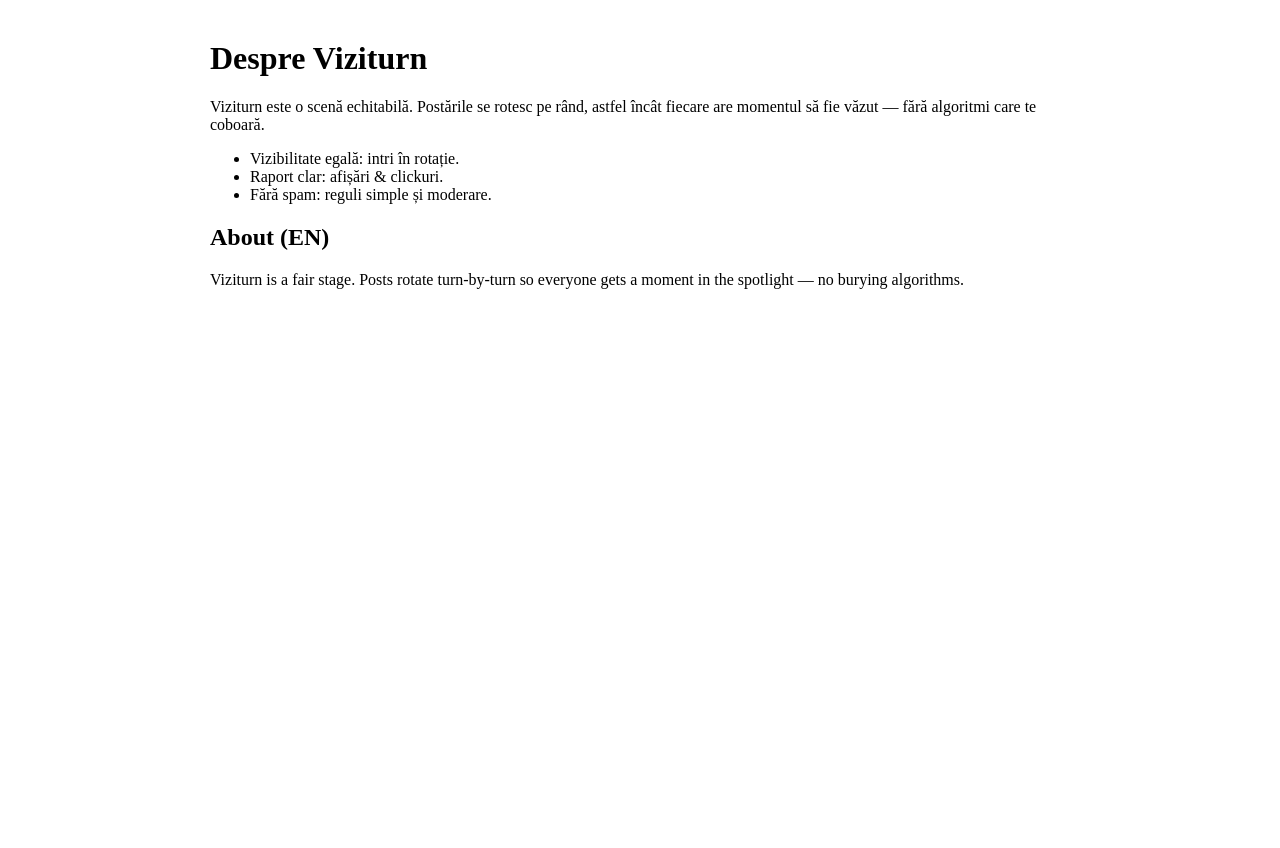
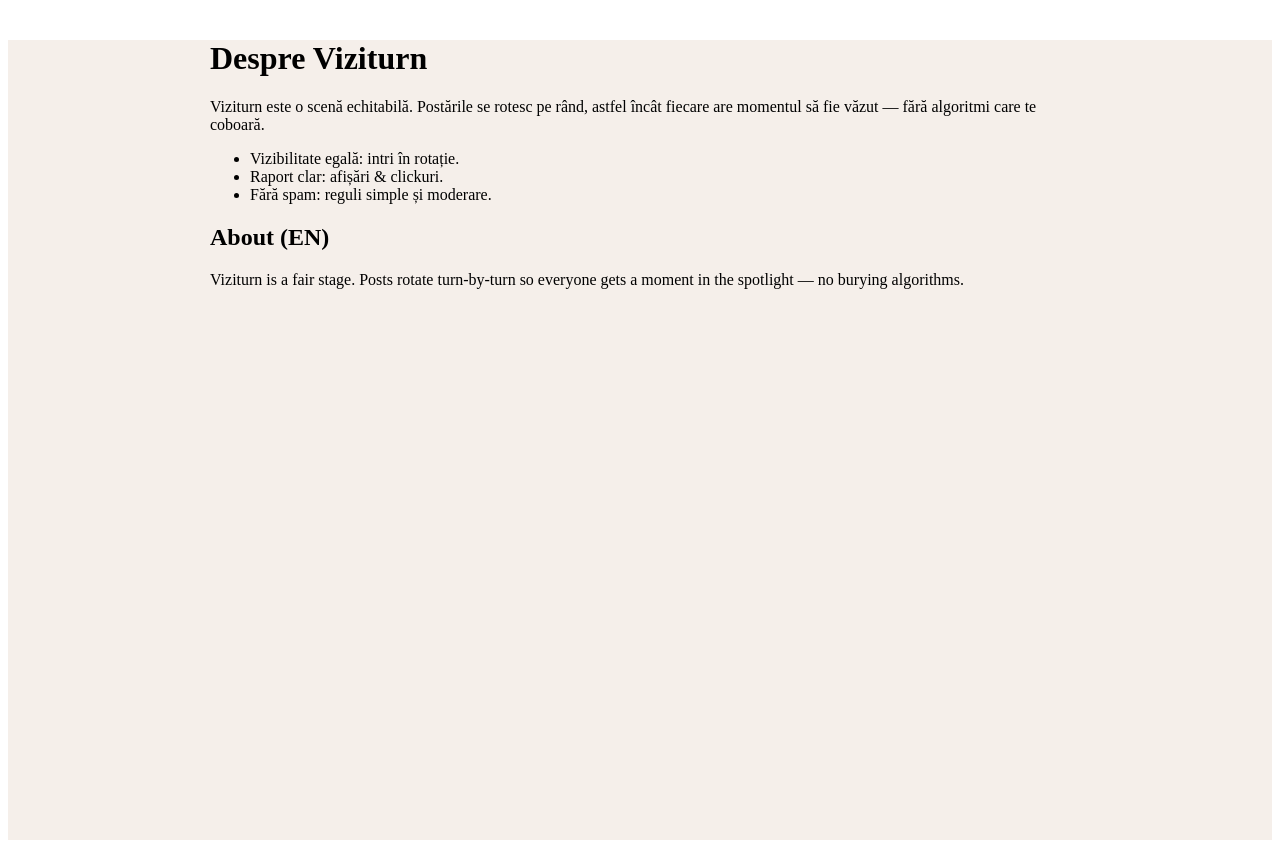
Before and after one commit to danhome-blip/ViziTurn, a Next.js app: page /about in a window 1280 px wide. Built offline with nearby package versions, Linux system fonts and the light colour scheme.

Commit message:
Update Layout.js

```diff
--- a/components/Layout.js
+++ b/components/Layout.js
@@ -3,12 +3,17 @@
 import Header from './Header';
 
 export default function Layout({ children }) {
-  const { pathname } = useRouter();
-  const isHome = pathname === '/';          // Header doar pe landing
+  const router = useRouter();
+  const isHome = router.pathname === '/';
 
   return (
-    <div style={{ minHeight: '100vh', background: '#FFFFFF' /* fundal pagină alb */ }}>
-      {isHome && <Header />}                 {/* NU mai afișăm header pe alte pagini */}
+    <div
+      style={{
+        minHeight: '100vh',
+        background: '#F5EFEA' // alb murdar uniform pe TOT ecranul
+      }}
+    >
+      {isHome && <Header />} {/* Header DOAR pe landing */}
       <main>{children}</main>
     </div>
   );
```
